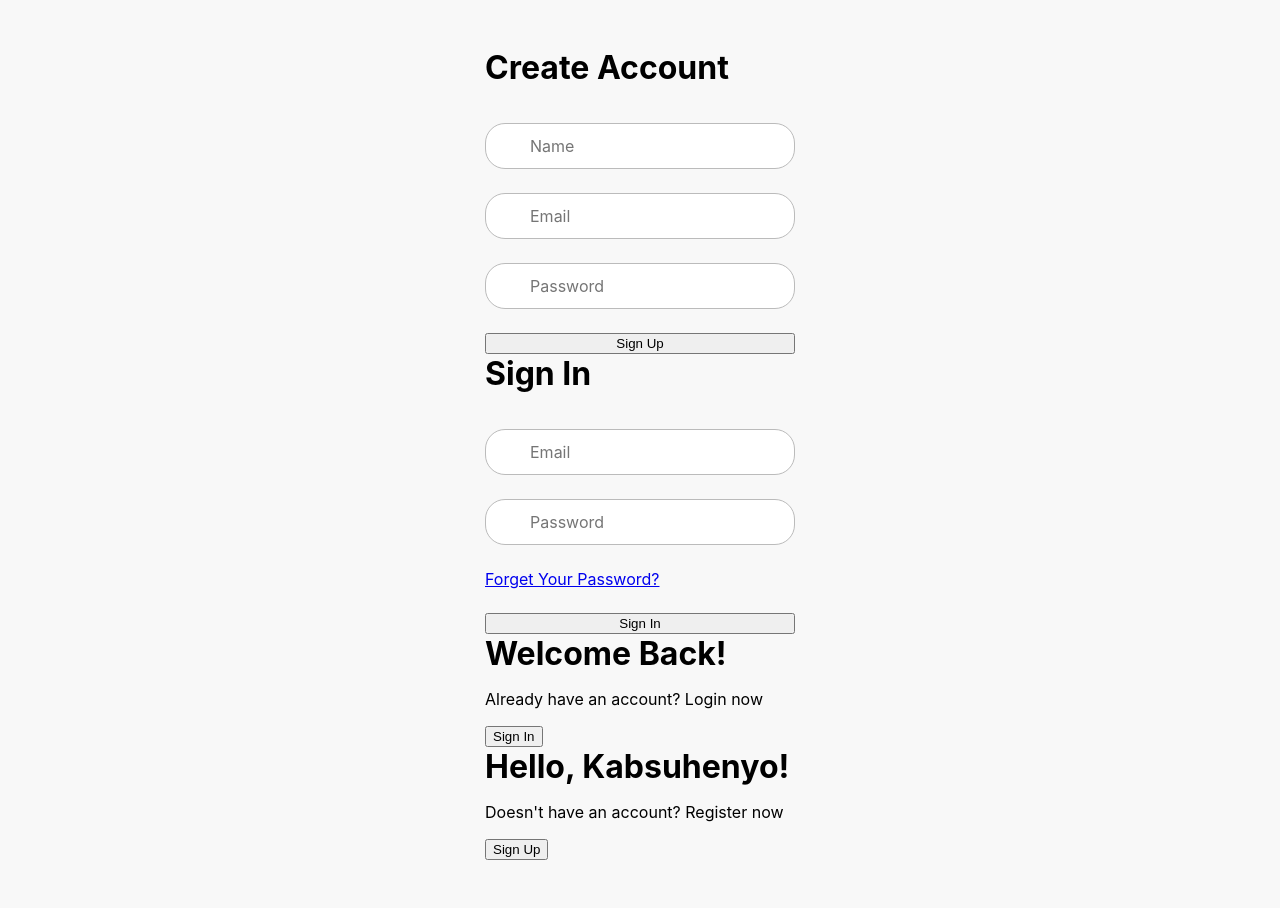
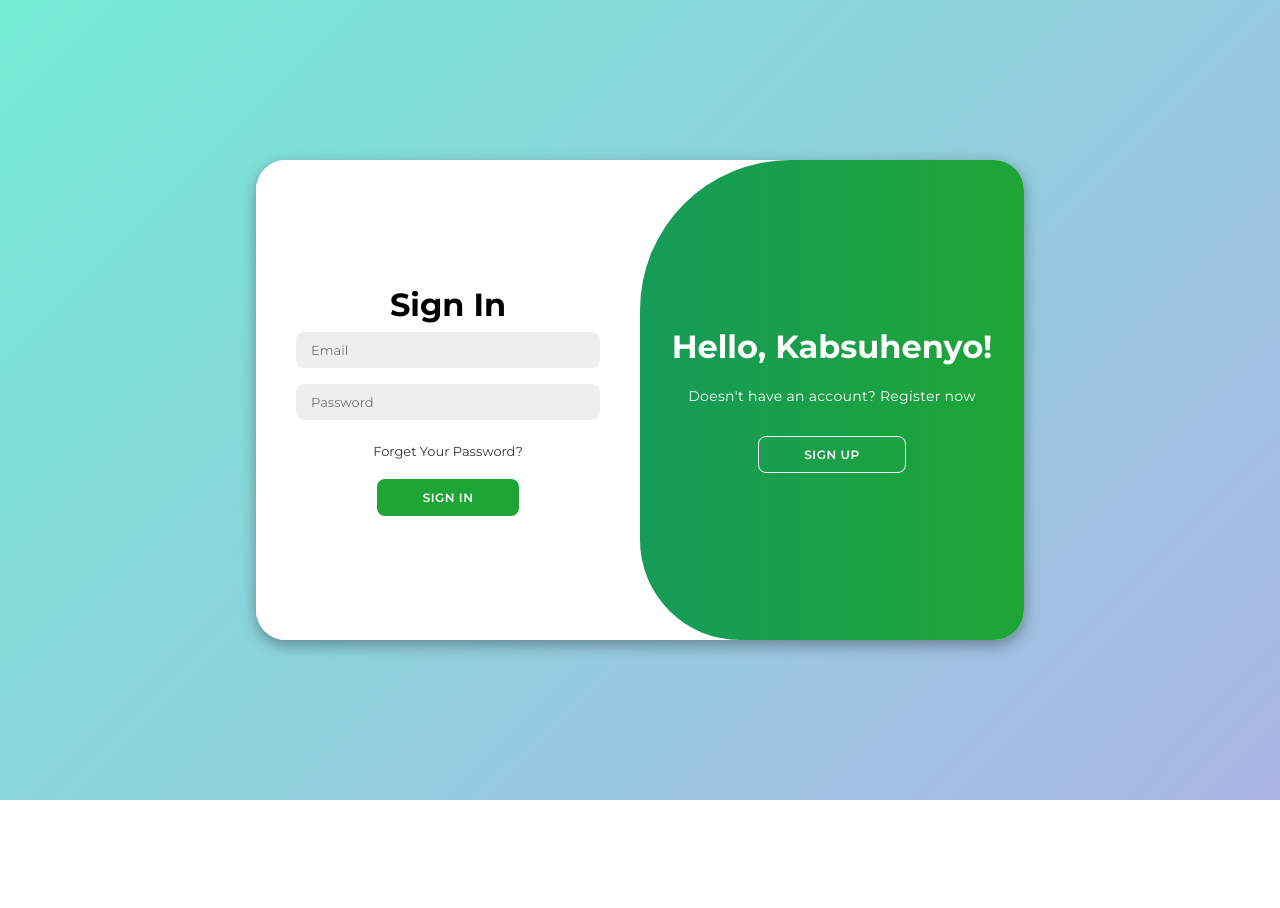
Before and after one commit to RalphLontoc/LoginRegister, a PHP site: page / in a window 1280 px wide. After the commit the page ends 800 px from the top, so only its background shows below. Run offline with PHP 8.4, Linux system fonts and the light colour scheme.

Commit message:
updating design

```diff
--- a/style.css
+++ b/style.css
@@ -1,280 +1,238 @@
+@import url('https://fonts.googleapis.com/css2?family=Montserrat:wght@300;400;500;600;700&display=swap');
 
-    :root {
-      --color-primary: #8254ff;
-      --color-primary-dark: #633bff;
-      --color-text-primary: #000000;
-      --color-text-secondary: #555555;
-      --radius: 24px;
-      --input-radius: 20px;
-      --spacing-small: 12px;
-      --spacing-medium: 24px;
-      --spacing-large: 48px;
-      --font-family: 'Inter', sans-serif;
-    }
-    * {
+*{
+    margin: 0;
+    padding: 0;
     box-sizing: border-box;
-    }
-    body {
-      margin: 0;
-      font-family: var(--font-family);
-      background: #f8f8f8;
-      color: var(--color-text-primary);
-      display: flex;
-      justify-content: center;
-      align-items: flex-start;
-      padding: var(--spacing-large);
-      gap: var(--spacing-large);
-      min-height: 100vh;
-    }
-    main {
-      display: flex;
-      gap: var(--spacing-large);
-      width: 100%;
-      max-width: 900px;
-    }
-    /* Cards for login and create account */
-    .card {
-      background: #fff;
-      border-radius: var(--radius);
-      box-shadow: 0 8px 20px rgb(0 0 0 / 0.05);
-      flex: 1;
-      display: flex;
-      flex-direction: column;
-      padding: var(--spacing-large);
-      position: relative;
-      overflow: hidden;
-      min-width: 300px;
-    }
-    /* Gradient circle top left */
-    .card::before {
-      content: "";
-      position: absolute;
-      top: -120px;
-      left: -120px;
-      width: 240px;
-      height: 240px;
-      border-radius: 50%;
-      background: linear-gradient(180deg, #bba4ff 0%, #ede9fe 100%);
-      z-index: 0;
-    }
-    /* Override background on second card for layering */
-    .card.create-account::before {
-      background: linear-gradient(180deg, #bba4ff 0%, #ede9fe 100%);
-    }
-    /* Content inside card needs to be above gradient */
-    .card-content {
-      position: relative;
-      z-index: 1;
-      display: flex;
-      flex-direction: column;
-      height: 100%;
-    }
-    h1 {
-      font-weight: 700;
-      font-size: 2rem;
-      margin: 0 0 var(--spacing-small) 0;
-    }
-    p.subtitle {
-      color: var(--color-text-secondary);
-      font-size: 0.875rem;
-      margin: 0 0 var(--spacing-medium) 0;
-    }
-    a.link {
-      color: var(--color-primary);
-      font-weight: 600;
-      text-decoration: none;
-      cursor: pointer;
-    }
-    a.link:hover,
-    a.link:focus {
-      text-decoration: underline;
+    font-family: 'Montserrat', sans-serif;
 }
 
-    /* Form styles */
-    form {
-      display: flex;
-      flex-direction: column;
-      gap: var(--spacing-medium);
-      flex-grow: 1;
-    }
-    /* Input container for icon + input + forgot link */
-    .input-group {
-      position: relative;
-      display: flex;
-      align-items: center;
-    }
-    label {
-      font-size: 0.875rem;
-      margin-bottom: 8px;
-      font-weight: 600;
-      color: var(--color-text-secondary);
-    }
-    input[type="text"],
-    input[type="email"],
-    input[type="tel"],
-    input[type="password"] {
-      width: 100%;
-      font-size: 1rem;
-      padding: 12px 16px 12px 44px;
-      border-radius: var(--input-radius);
-      border: 1.5px solid #bbb;
-      outline-offset: 2px;
-      outline-color: transparent;
-      transition: border-color 0.3s;
-      font-family: var(--font-family);
-    }
-    input[type="text"]:focus,
-    input[type="email"]:focus,
-    input[type="tel"]:focus,
-    input[type="password"]:focus {
-      border-color: var(--color-primary);
-      outline-color: var(--color-primary);
-    }
-    /* Icon inside input group */
-    .input-group .material-icons {
-      position: absolute;
-      left: 12px;
-      color: #aaa;
-      font-size: 20px;
-      user-select: none;
-      pointer-events: none;
-    }
-    /* Forgot password link inside password input group */
-    .forgot-link {
-      position: absolute;
-      right: 16px;
-      font-size: 0.75rem;
-      font-weight: 600;
-      color: var(--color-primary);
-      cursor: pointer;
-      user-select: none;
-      padding: 5px 4px;
-      border-radius: 12px;
-    }
-    .forgot-link:hover,
-    .forgot-link:focus {
-      text-decoration: underline;
-    }
-    /* Country code input */
-    .country-code {
-      width: 60px;
-      padding-left: 12px !important;
-      text-align: left;
-      font-weight: 600;
-      border-right: none;
-      border-top-right-radius: 0;
-      border-bottom-right-radius: 0;
-      border-right: 1.5px solid #bbb;
-    }
-    .phone-input-container {
-      display: flex;
-      width: 100%;
-    }
-    .phone-input-container input[type="tel"] {
-      border-radius: var(--input-radius);
-      border-left: none;
-      border-top-left-radius: 0;
-      border-bottom-left-radius: 0;
-      flex: 1;
-      padding-left: 12px;
-      font-weight: 400;
-    }
-    /* Submit buttons */
-    button.submit-btn {
-      font-weight: 700;
-      font-size: 1rem;
-      padding: 14px 24px;
-      background-color: var(--color-primary);
-      border-radius: 30px;
-      border: none;
-      color: white;
-      cursor: pointer;
-      align-self: flex-start;
-      display: flex;
-      align-items: center;
-      gap: 8px;
-      transition: background-color 0.3s ease;
-    }
-    button.submit-btn .material-icons {
-      font-size: 20px;
-    }
-    button.submit-btn:hover,
-    button.submit-btn:focus {
-      background-color: var(--color-primary-dark);
-    }
-    /* Social login icons container */
-    .social-icons {
-      display: flex;
-      justify-content: center;
-      gap: var(--spacing-medium);
-      margin-top: auto;
-      padding-top: var(--spacing-large);
-    }
-    /* Social icons styling */
-    .social-icon {
+body{
+    background-color: #c9d6ff;
+    /* background: linear-gradient(to right, #e2e2e2, #c9d6ff);
+     */
+     background: linear-gradient(135deg, #74ebd5 0%, #ACB6E5 100%);
     display: flex;
     align-items: center;
     justify-content: center;
-      width: 36px;
-      height: 36px;
-      border-radius: 50%;
+    flex-direction: column;
+    height: 100vh;
+}
+
+.container{
+    background-color: #fff;
+    border-radius: 30px;
+    box-shadow: 0 5px 15px rgba(0, 0, 0, 0.35);
+    position: relative;
+    overflow: hidden;
+    width: 768px;
+    max-width: 100%;
+    min-height: 480px;
+}
+
+.container p{
+    font-size: 14px;
+    line-height: 20px;
+    letter-spacing: 0.3px;
+    margin: 20px 0;
+}
+
+.container span{
+    font-size: 12px;
+}
+
+.container a{
+    color: #333;
+    font-size: 13px;
+    text-decoration: none;
+    margin: 15px 0 10px;
+}
+
+.container button{
+    background-color: #1ea535;
+    color: #fff;
+    font-size: 12px;
+    padding: 10px 45px;
+    border: 1px solid transparent;
+    border-radius: 8px;
+    font-weight: 600;
+    letter-spacing: 0.5px;
+    text-transform: uppercase;
+    margin-top: 10px;
     cursor: pointer;
-      transition: background-color 0.3s ease;
-      user-select: none;
 }
-    .social-icon svg {
-      width: 20px;
-      height: 20px;
-      fill: currentColor;
+
+.container button.hidden{
+    background-color: transparent;
+    border-color: #fff;
 }
-    .social-icon.apple {
-      background-color: black;
-      color: white;
+
+.container form{
+    background-color: #fff;
+    display: flex;
+    align-items: center;
+    justify-content: center;
+    flex-direction: column;
+    padding: 0 40px;
+    height: 100%;
 }
-    .social-icon.facebook {
-      background-color: #1877f2;
-      color: white;
+
+.container input{
+    background-color: #eee;
+    border: none;
+    margin: 8px 0;
+    padding: 10px 15px;
+    font-size: 13px;
+    border-radius: 8px;
+    width: 100%;
+    outline: none;
 }
-    .social-icon.google {
-      background-color: white;
-      color: #db4437;
-      border: 1.5px solid #db4437;
+
+.form-container{
+    position: absolute;
+    top: 0;
+    height: 100%;
+    transition: all 0.6s ease-in-out;
 }
-    .social-icon.twitter {
-      background-color: #1da1f2;
-      color: white;
+
+.sign-in{
+    left: 0;
+    width: 50%;
+    z-index: 2;
 }
-    .social-icon:hover,
-    .social-icon:focus {
-      filter: brightness(0.85);
+
+.container.active .sign-in{
+    transform: translateX(100%);
 }
-    /* Links styles inside subtitle */
-    p.subtitle a.link {
-      font-weight: 700;
+
+.sign-up{
+    left: 0;
+    width: 50%;
+    opacity: 0;
+    z-index: 1;
 }
-    /* Back arrow for create account */
-    .back-arrow {
-      font-size: 24px;
-      color: var(--color-text-primary);
-      cursor: pointer;
-      margin-bottom: var(--spacing-medium);
-      display: inline-flex;
-      align-items: center;
-      user-select: none;
-      transition: color 0.3s;
+
+.container.active .sign-up{
+    transform: translateX(100%);
+    opacity: 1;
+    z-index: 5;
+    animation: move 0.6s;
 }
-    .back-arrow:hover,
-    .back-arrow:focus {
-      color: var(--color-primary);
+
+@keyframes move{
+    0%, 49.99%{
+        opacity: 0;
+        z-index: 1;
     }
-    /* Responsive layout changes */
-    @media (max-width: 767px) {
-      body {
-        padding: var(--spacing-medium);
-      }
-      main {
-        flex-direction: column;
-        max-width: 100%;
-        gap: var(--spacing-large);
+    50%, 100%{
+        opacity: 1;
+        z-index: 5;
     }
 }
+
+
+.toggle-container{
+    position: absolute;
+    top: 0;
+    left: 50%;
+    width: 50%;
+    height: 100%;
+    overflow: hidden;
+    transition: all 0.6s ease-in-out;
+    border-radius: 150px 0 0 100px;
+    z-index: 1000;
+}
+
+.container.active .toggle-container{
+    transform: translateX(-100%);
+    border-radius: 0 150px 100px 0;
+}
+
+.toggle{
+    background-color: #1ea535;
+    height: 100%;
+    background: linear-gradient(to right, #0e927c, #1ea535);
+    color: #fff;
+    position: relative;
+    left: -100%;
+    height: 100%;
+    width: 200%;
+    transform: translateX(0);
+    transition: all 0.6s ease-in-out;
+}
+
+.container.active .toggle{
+    transform: translateX(50%);
+}
+
+.toggle-panel{
+    position: absolute;
+    width: 50%;
+    height: 100%;
+    display: flex;
+    align-items: center;
+    justify-content: center;
+    flex-direction: column;
+    padding: 0 30px;
+    text-align: center;
+    top: 0;
+    transform: translateX(0);
+    transition: all 0.6s ease-in-out;
+}
+
+.toggle-left{
+    transform: translateX(-200%);
+}
+
+.container.active .toggle-left{
+    transform: translateX(0);
+}
+
+.toggle-right{
+    right: 0;
+    transform: translateX(0);
+}
+
+.container.active .toggle-right{
+    transform: translateX(200%);
+}
+
+.welcome-container {
+  background: #fff;
+  padding: 40px 30px;
+  border-radius: 14px;
+  box-shadow: 0 8px 32px rgba(44, 62, 80, 0.15);
+  text-align: center;
+  max-width: 40%;
+  min-height: 200px;
+  width: 100%;
+  box-sizing: border-box;
+  word-break: break-word;
+}
+
+.welcome-container h1 {
+  color: #2d3e50;
+  margin-bottom: 18px;
+  font-size: 2rem;
+  letter-spacing: 1px;
+  word-break: break-word;
+}
+
+.welcome-container p {
+  color: #555;
+  margin-bottom: 26px;
+  font-size: 1.1rem;
+  word-break: break-word;
+}
+
+.welcome-container a button {
+  background: #1ea535;
+  color: #fff;
+  border: none;
+  padding: 10px 28px;
+  border-radius: 6px;
+  font-weight: bold;
+  font-size: 1rem;
+  cursor: pointer;
+
+}
```
Lines whose indentation alone changed are shown as unchanged.
